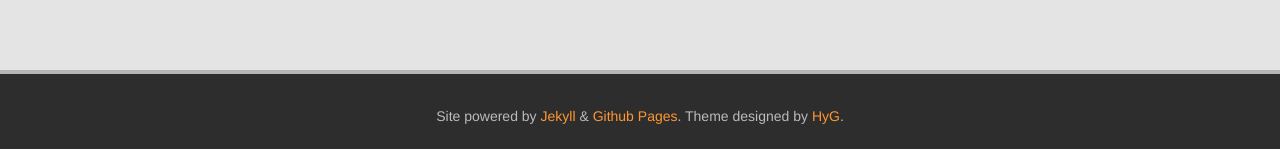
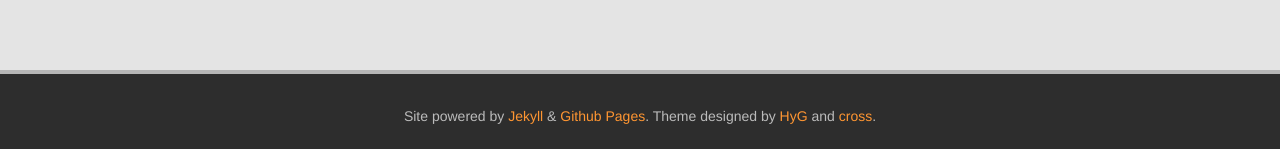
Before and after one commit to duality-community/duality-community.github.io, a Jekyll site: the page built from page/3links.md, in a window 1280 px wide. Shown: the part 1269-1418 px from the top of the page. Built offline with Jekyll 4.4.1, drawn with Linux system fonts in a browser that asks for light colours; comment, search, counter and statistics services are not loaded; a style sheet for code colours, icons or effects is not loaded.

Commit message:
adding cross as a theme designer to the footer

```diff
--- a/_includes/footer.html
+++ b/_includes/footer.html
@@ -21,7 +21,7 @@
                 Site powered by <a href="https://jekyllrb.com/">Jekyll</a> & <a href="https://pages.github.com/">Github Pages</a>.
             </span>
             <span>
-                Theme designed by <a href="https://github.com/Gaohaoyang">HyG</a>.
+                Theme designed by <a href="https://github.com/Gaohaoyang">HyG</a> and <a href="https://github.com/ChristianGreiner">cross</a>.
             </span>
         </p>
     </div>
```
